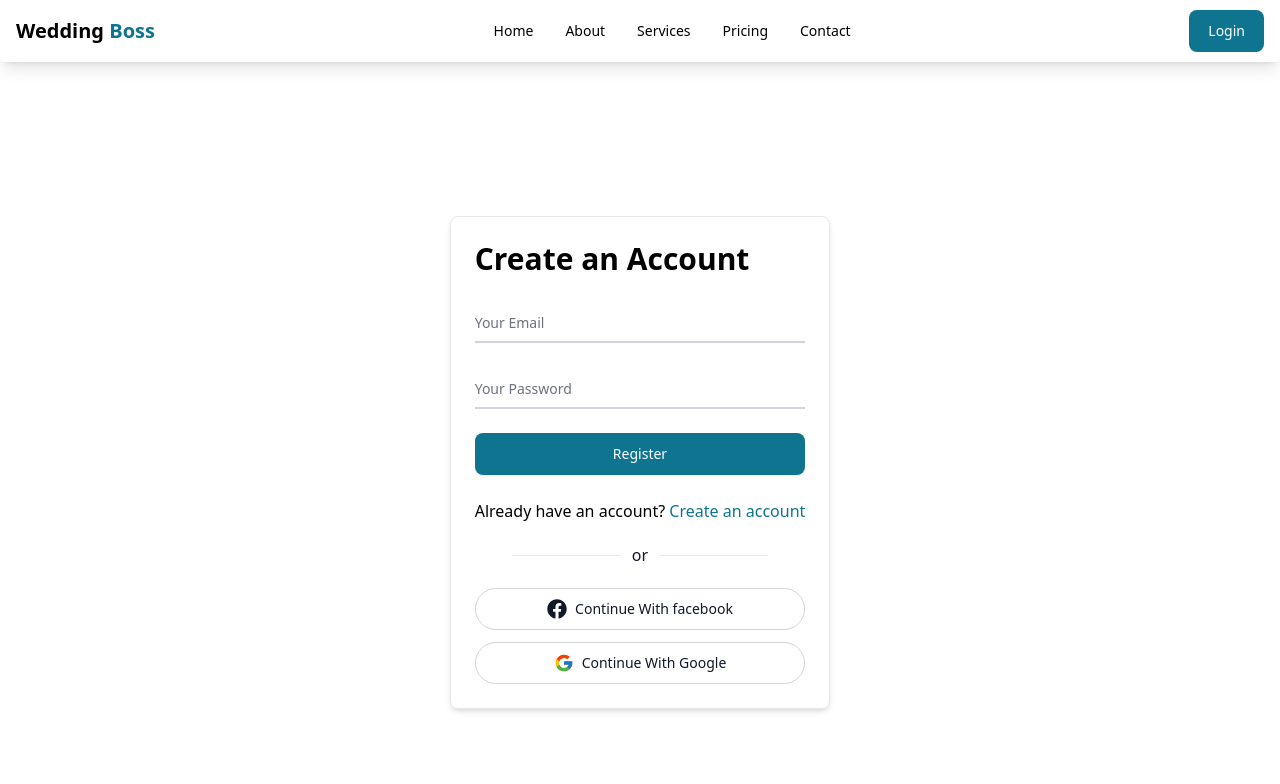
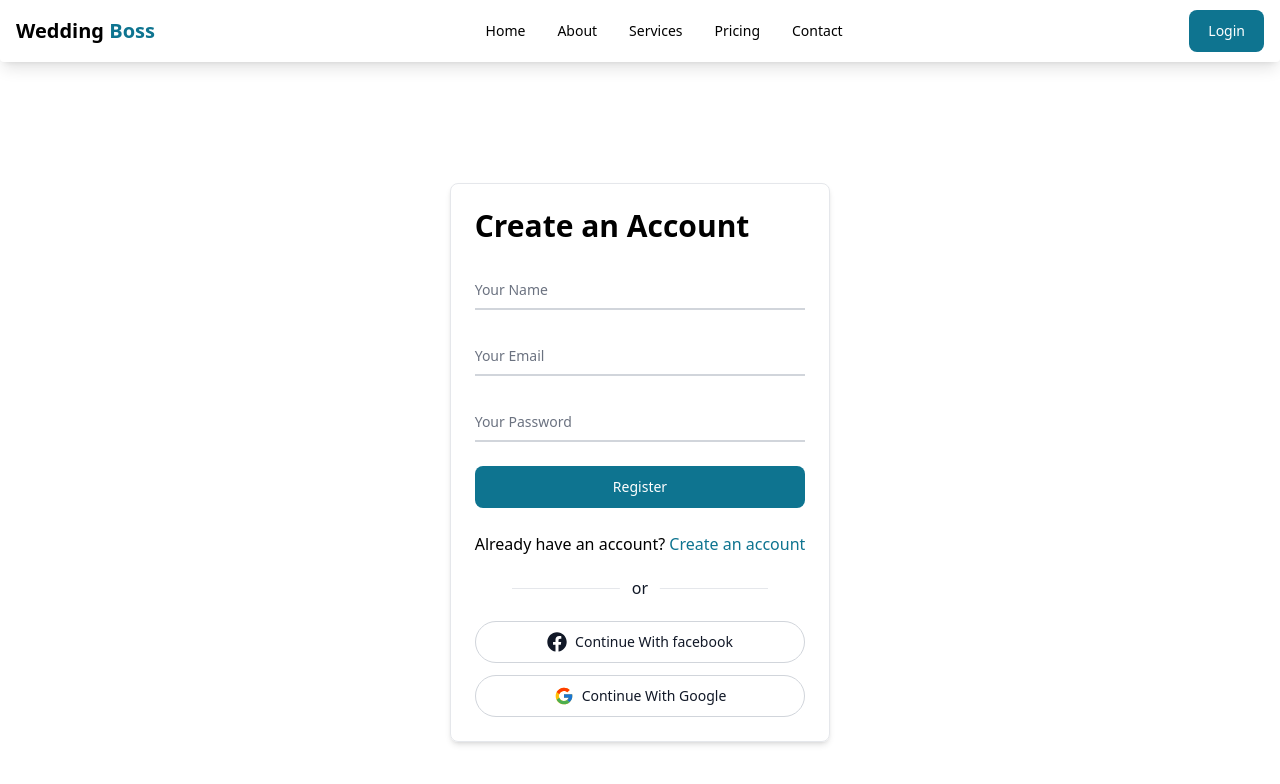
Before and after one commit to Naim-Ahmad/wedding-master, a React (Vite) app: page /register in a window 1280 px wide. Shown: the top 784 px of the page. Built offline with nearby package versions, Linux system fonts and the light colour scheme; no server answers.

Commit message:
auth related all task finished

```diff
--- a/src/components/Input.jsx
+++ b/src/components/Input.jsx
@@ -1,10 +1,11 @@
 import PropTypes from 'prop-types'
 
-function Input({type, name, id, className, label, placeholder, required}) {
+function Input({type, name, id, label, placeholder, required, failure }) {
   return (
     <div className="relative z-0 w-full mb-6 group">
-      <input  type={type} name={name} id={id} className="block py-2.5 px-0 w-full text-sm text-gray-900 bg-transparent border-0 border-b-2 border-gray-300 appearance-none dark:text-white dark:border-gray-600 dark:focus:border-blue-500 focus:outline-none focus:ring-0 focus:border-blue-600 peer" placeholder={placeholder} required={required} />
-          <label htmlFor={name} className={`peer-focus:font-medium absolute text-sm text-gray-500 dark:text-gray-400 duration-300 transform -translate-y-6 scale-75 top-3 -z-10 origin-[0] peer-focus:left-0 peer-focus:text-blue-600 peer-focus:dark:text-blue-500 peer-placeholder-shown:scale-100 peer-placeholder-shown:translate-y-0 peer-focus:scale-75 peer-focus:-translate-y-6 ${className}`}>{ label }</label>
+      <input type={type} name={name} id={id} className={`block py-2.5 px-0 w-full text-sm text-gray-900 bg-transparent border-0 border-b-2 border-gray-300 appearance-none dark:text-white dark:border-gray-600 dark:focus:border-blue-500 focus:outline-none focus:ring-0 focus:border-blue-600 peer ${failure && "bg-red-50 border border-red-500 text-red-900 placeholder-red-700 text-sm rounded-lg focus:ring-red-500 focus:border-red-500 block w-full p-2.5 dark:bg-red-100 dark:border-red-400"}`} placeholder={placeholder} required={required} />
+      <label htmlFor={name} className={`peer-focus:font-medium absolute text-sm text-gray-500 dark:text-gray-400 duration-300 transform -translate-y-6 scale-75 top-3 -z-10 origin-[0] peer-focus:left-0 peer-focus:text-blue-600 peer-focus:dark:text-blue-500 peer-placeholder-shown:scale-100 peer-placeholder-shown:translate-y-0 peer-focus:scale-75 peer-focus:-translate-y-6 ${failure && "text-red-700 dark:text-red-500"}`}>{label}</label>
+
   </div>
   )
 }
@@ -12,7 +13,7 @@ function Input({type, name, id, className, label, placeholder, required}) {
 Input.defaultProps = {
     type: 'text',
     required: false,
-    placeholder: " "
+  placeholder: " ",
 }
 
 Input.propTypes = {
@@ -22,7 +23,10 @@ Input.propTypes = {
     className: PropTypes.string,
     label: PropTypes.string,
     placeholder: PropTypes.string,
+    message: PropTypes.string,
+    failure: PropTypes.bool,
     required: PropTypes.bool,
+
 }
 
 export default Input
--- a/src/contexts/AuthProvider.jsx
+++ b/src/contexts/AuthProvider.jsx
@@ -1,4 +1,4 @@
-import { FacebookAuthProvider, GoogleAuthProvider, createUserWithEmailAndPassword, onAuthStateChanged, signInWithEmailAndPassword, signInWithPopup, signOut } from 'firebase/auth'
+import { FacebookAuthProvider, GoogleAuthProvider, createUserWithEmailAndPassword, onAuthStateChanged, signInWithEmailAndPassword, signInWithPopup, signOut, updateProfile } from 'firebase/auth'
 import PropTypes from 'prop-types'
 import React, { useEffect, useState } from 'react'
 import auth from '../firebase/firebase.config'
@@ -11,16 +11,7 @@ export default function AuthProvider({ children }) {
     const [loading, setLoading] = useState(true)
 
     const loginWithEmailAndPassword = (email, password) => {
-        let response = null;
-        signInWithEmailAndPassword(auth, email, password)
-            .then(() => {
-                response = {code: 200, message: "Login Successful!"}
-            })
-            .catch(err => {
-                console.error(err)
-                response = err;
-            })
-        return response;
+       return signInWithEmailAndPassword(auth, email, password)
     }
 
     const registerWithEmailAndPassword = (email, password) => {
@@ -35,6 +26,12 @@ export default function AuthProvider({ children }) {
     const continueWithFacebook = () => {
         const provider = new FacebookAuthProvider()
         return signInWithPopup(auth, provider)
+    }
+
+    const setUserName = (name) => {
+        return updateProfile(auth.currentUser, {
+            displayName: name
+        })
     }
 
     const logOut = () => {
@@ -56,6 +53,7 @@ export default function AuthProvider({ children }) {
         registerWithEmailAndPassword,
         continueWithGoogle,
         continueWithFacebook,
+        setUserName,
         logOut
     }
 
--- a/src/layout/MyNavbar.jsx
+++ b/src/layout/MyNavbar.jsx
@@ -1,17 +1,18 @@
 import { Avatar, Button, Navbar } from 'flowbite-react';
 import { useContext } from 'react';
 import toast from 'react-hot-toast';
-import { Link, NavLink } from 'react-router-dom';
+import { Link, NavLink, useNavigate } from 'react-router-dom';
 import { AuthContext } from '../contexts/AuthProvider';
 
 export default function MyNavbar() {
   const { user, logOut } = useContext(AuthContext)
+  const navigate = useNavigate()
 
    const  handleLogOut = ()=>{
     logOut()
     .then(() => {
       toast.success('Logout Successful!')
-
+      navigate('/')
     })
     .catch(err => {
       console.log(err)
@@ -32,8 +33,9 @@ export default function MyNavbar() {
       </Link>
       <div className="flex md:order-2">
         {
-         user && (user.photoURL ? <Avatar className='mr-3' img={user?.photoURL} rounded /> : <h1>{ user.displayName.split(' ')[0] }</h1>)
+         user && (user.photoURL ? <Avatar className='mr-3' img={user?.photoURL} rounded /> : <h1 className='font-bold pt-2'>{ user.displayName }</h1>)
         }
+        <div className='ml-4'>
         {
           user ?
           <Button onClick={handleLogOut}>
@@ -45,6 +47,7 @@ export default function MyNavbar() {
           </Button>
         </Link>
         }
+        </div>
         <Navbar.Toggle  className='ml-3'/>
       </div>
       <Navbar.Collapse>
--- a/src/pages/login/Login.jsx
+++ b/src/pages/login/Login.jsx
@@ -1,19 +1,46 @@
 
 import { Button } from 'flowbite-react'
-import { Link } from 'react-router-dom'
+import { useContext } from 'react'
+import toast from 'react-hot-toast'
+import { Link, useNavigate } from 'react-router-dom'
 import DividerOr from '../../components/DividerOr'
 import Input from '../../components/Input'
 import SocialAuth from '../../components/SocialAuth'
+import { AuthContext } from '../../contexts/AuthProvider'
+
 
 export default function Login() {
+  const { loginWithEmailAndPassword } = useContext(AuthContext)
+  const navigate = useNavigate()
+
+  const handleLogin = (e) => {
+    e.preventDefault()
+    const form = new FormData(e.currentTarget)
+    const email = form.get('email')
+    const password = form.get('password')
+
+    // create user
+    loginWithEmailAndPassword(email, password)
+      .then(() => {
+        toast.success('Login Successful!')
+        navigate('/')
+      })
+      .catch(err => {
+        console.log(err.code)
+        if (err.code == 'auth/invalid-login-credentials') {
+         return toast.error('Email or Password doesn\'t match!')
+        }
+        toast.error(err.code)
+      })
+  }
   return (
     <div className='flex justify-center items-center min-h-screen'>
           <div className='border rounded-lg shadow-md p-6'>
               <h1 className="text-3xl font-bold mb-6">Please Login</h1>
-            <form>
+            <form onSubmit={handleLogin}>
                     <Input label='Your Email' name="email" required/>
                     <Input type="password" label='Your Password' name="password" required/>
-                    <Button className='w-full'>
+                    <Button type='submit' className='w-full'>
                         Login
                     </Button>
                     <div className='mt-6'>
--- a/src/pages/register/Register.jsx
+++ b/src/pages/register/Register.jsx
@@ -1,19 +1,73 @@
 import { Button } from "flowbite-react";
-import { Link } from "react-router-dom";
+import { useContext, useState } from "react";
+import toast from "react-hot-toast";
+import { Link, useNavigate } from "react-router-dom";
 import DividerOr from "../../components/DividerOr";
 import Input from "../../components/Input";
 import SocialAuth from "../../components/SocialAuth";
+import { AuthContext } from "../../contexts/AuthProvider";
 
+const filedValidation = {
+  email: false,
+  password: false
+}
+
+const strongPassword = /^(?=.*[A-Z])(?=.*[@#$%^&+=!]).*$/
 
 export default function Register() {
+  const [failure, setFailure] = useState(filedValidation)
+  const { registerWithEmailAndPassword, setUserName } = useContext(AuthContext)
+  const navigate = useNavigate()
+
+  const handleRegister = (e) => {
+    e.preventDefault()
+    const form = new FormData(e.currentTarget)
+    const name = form.get('name')
+    const email = form.get('email')
+    const password = form.get('password')
+
+    setFailure(filedValidation)
+
+    // validation
+
+    if (password.length < 6) {
+      toast.error('Password must be at least 6 characters long!')
+      return setFailure({ ...failure, password: true })
+    }
+
+    if (!strongPassword.test(password)) {
+      toast.error(`Password must contain at least one special character (@, #, $, %, ^, &, +, =, or !) and at least one capital letter.`)
+      return setFailure({ ...failure, password: true })
+    }
+
+    // create user
+    registerWithEmailAndPassword(email, password)
+      .then(() => {
+        setUserName(name)
+          .then(() => {
+            toast.success('Registration Successful!')
+            navigate('/')
+          })
+          .catch(err => {
+            console.log(err)
+            toast.error(err.code)
+        })
+      })
+      .catch(err => {
+        console.log(err)
+        toast.error(err.code)
+      })
+  }
   return (
     <div className='flex justify-center items-center min-h-screen'>
           <div className='border rounded-lg shadow-md p-6'>
               <h1 className="text-3xl font-bold mb-6">Create an Account</h1>
-            <form>
-                    <Input label='Your Email' name="email" required/>
-                    <Input type="password" label='Your Password' name="password" required/>
-                    <Button className='w-full'>
+            <form onSubmit={handleRegister}>
+                    <Input label='Your Name' name="name" required/>
+                    <Input label='Your Email' name="email" failure={failure.email} required/>
+                    <Input type="password" label='Your Password' name="password" failure={failure.password}  required/>
+
+                    <Button type="submit" className='w-full'>
                         Register
                     </Button>
                     <div className='mt-6'>
```
